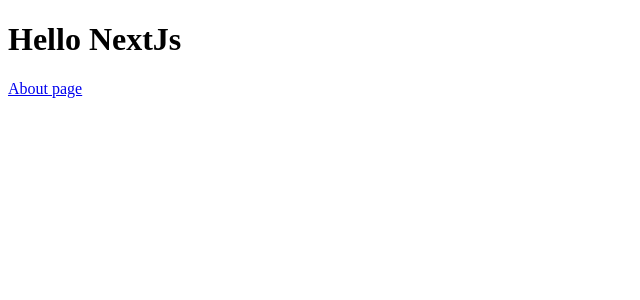
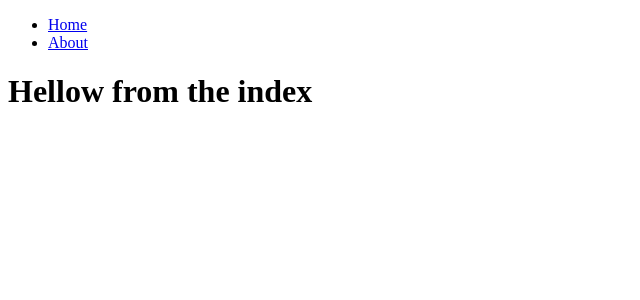
Before and after one commit to shing100/eCommerce, a Next.js app: page / in a window 1280 px wide. Shown: the top 300 px of the page, without its empty margins (0-640 px from the left). Built offline with nearby package versions, Linux system fonts and the light colour scheme.

Commit message:
Shared Components 와 HOC

```diff
--- /dev/null
+++ b/components/Header.js
@@ -0,0 +1,20 @@
+import Link from "next/link";
+
+export default () => (
+    <header>
+        <nav>
+            <ul>
+                <li>
+                    <Link href={"/"}>
+                        <a>Home</a>
+                    </Link>
+                </li>
+                <li>
+                    <Link href={"/about"}>
+                        <a>About</a>
+                    </Link>
+                </li>
+            </ul>
+        </nav>
+    </header>
+)
--- /dev/null
+++ b/lib/withLayout.js
@@ -0,0 +1,17 @@
+import React from "react";
+import Header from "../components/Header";
+
+const withLayout = (Component) => {
+    return class extends React.Component {
+        render() {
+            return (
+                <div>
+                    <Header/>
+                    <Component/>
+                </div>
+            );
+        }
+    }
+}
+
+export default withLayout;
--- a/pages/index.js
+++ b/pages/index.js
@@ -1,10 +1,14 @@
-import Link from "next/link";
+import Head from "next/head";
+import Header from "../components/Header";
+import withLayout from "../lib/withLayout";
 
-export default () => (
+const Index = () => (
     <div>
-        <h1>Hello NextJs</h1>{""}
-        <Link href={"/about"}>
-            <a>About page</a>
-        </Link>
+        <Head>
+            <title>About | Lim Store</title>
+        </Head>
+        <h1>Hellow from the index</h1>
     </div>
 );
+
+export default withLayout(Index);
```
Also changed, not shown: pages/about.js (+10 -6 lines).
